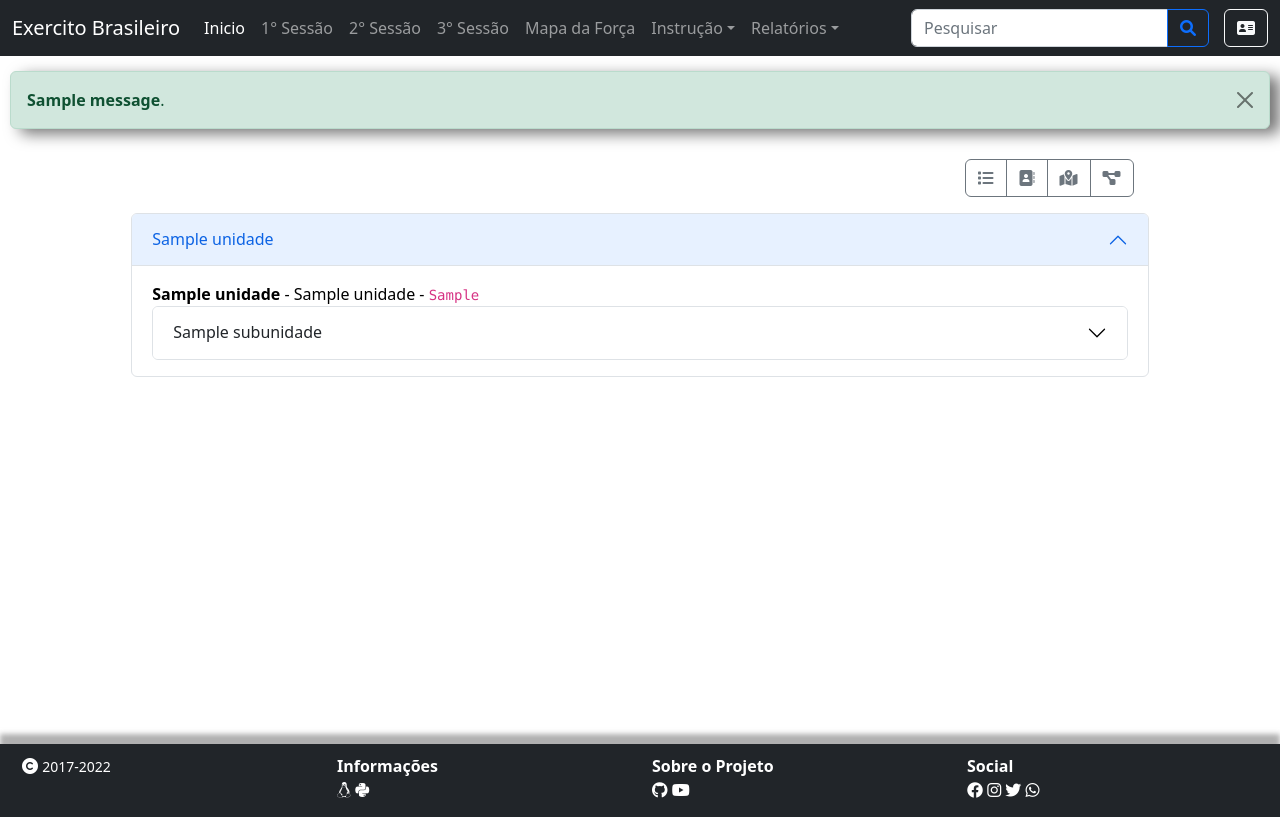
After one commit to teofanesp12/eb_django, a Django app: page /interno/militares/mapforce/tree in a window 1280 px wide. The commit adds this page. Run offline with Django 4.2, Linux system fonts and the light colour scheme; a user stored in the database is signed in; tables that the repository leaves empty hold one stand-in row (values such as "Sample post"); one stand-in notice (Sample message) is shown; some libraries are stand-ins or nearby versions.

Commit message:
Patch 16/10

```diff
--- a/base/templates/base_generic.html
+++ b/base/templates/base_generic.html
@@ -47,12 +47,13 @@
           </button>
         </div>
       </form>
+    <a type="button" class="btn btn-outline-light" href="{% url 'access:access-login-view' %}" style="margin-left: 15px;"><i class="fa-solid fa-address-card"></i></a>
     </div>
   </div>
 </nav>
 {% if messages %}
 {% for message in messages %}
-<div class="alert alert-{% if message.tags %}{{ message.tags }}{% else %}info{% endif %} alert-dismissible fade show " role="alert">
+<div class="alert alert-{% if message.tags %}{{ message.tags }}{% else %}info{% endif %} alert-dismissible fade show " role="alert" style="margin: 15px 10px 15px 10px;box-shadow: 10px 5px 15px #0000008a;">
   <strong>{{ message }}</strong>.
   <button type="button" class="btn-close" data-bs-dismiss="alert" aria-label="Fechar"></button>
 </div>
--- a/base/templates/base_generic_main.html
+++ b/base/templates/base_generic_main.html
@@ -28,6 +28,7 @@
 <nav class="navbar navbar-expand-sm navbar-dark bg-dark" aria-label="Third navbar example">
   <div class="container-fluid">
     <a class="navbar-brand" href="#">Exercito Brasileiro</a>
+
     <button class="navbar-toggler" type="button" data-bs-toggle="collapse" data-bs-target="#navbarsExample03" aria-controls="navbarsExample03" aria-expanded="false" aria-label="Toggle navigation">
       <span class="navbar-toggler-icon"></span>
     </button>
@@ -51,13 +52,14 @@
           </button>
         </div>
       </form>
+    <a type="button" class="btn btn-outline-light" href="{% url 'access:access-login-view' %}" style="margin-left: 15px;"><i class="fa-solid fa-address-card"></i></a>
     </div>
   </div>
 </nav>
 
 {% if messages %}
 {% for message in messages %}
-<div class="alert alert-{% if message.tags %}{{ message.tags }}{% else %}info{% endif %} alert-dismissible fade show " role="alert">
+<div class="alert alert-{% if message.tags %}{{ message.tags }}{% else %}info{% endif %} alert-dismissible fade show " role="alert" style="margin: 15px 10px 15px 10px;box-shadow: 10px 5px 15px #0000008a;">
   <strong>{{ message }}</strong>.
   <button type="button" class="btn-close" data-bs-dismiss="alert" aria-label="Fechar"></button>
 </div>
@@ -71,23 +73,35 @@
   <!-- Content here -->
 </main>
 
-<footer class="container-fluid" style="box-shadow: 0px -10px 5px #888888a8;">
-  <div class="row">
+<footer class="container-fluid text-white bg-dark" style="box-shadow: 0px -10px 5px #888888a8;">
+  <div class="row" style="padding: 10px;">
     <div class="col-md">
       <i class="fa-sharp fa-solid fa-copyright"></i>
       <small>2017-2022</small>
     </div>
+
+    <div class="col-md">
+      <strong>Informações</strong>
+      <div>
+        <a href="https://instagram.com/teofanesp12"><i class="fa-brands fa-linux" style="color: white; min-height:25px;"></i></a>
+        <a href="https://instagram.com/teofanesp12"><i class="fa-brands fa-python" style="color: white; min-height:25px;"></i></a>
+      </div>
+    </div>
+    <div class="col-md">
+      <strong>Sobre o Projeto</strong>
+      <div>
+        <a href="https://github.com/teofanesp12"><i class="fa-brands fa-github" style="color: white; min-height:25px;"></i></i></a>
+        <a href="https://instagram.com/teofanesp12"><i class="fa-brands fa-youtube" style="color: white; min-height:25px;"></i></a>
+      </div>
+    </div>
     <div class="col-md">
       <strong>Social</strong>
-      <div><a href="https://fb.com/teofanesp12"><i class="fa-brands fa-facebook"></i></a><small>@TEOFANESP12</small></div>
-      <div><a href="https://instagram.com/teofanesp12"><i class="fa-brands fa-instagram"></i></a><small>@TEOFANESP12</small></div>
-      <div><a href="https://github.com/teofanesp12"><i class="fa-brands fa-github"></i></i></a><small>@TEOFANESP12</small></div>
-    </div>
-    <div class="col-md">
-
-    </div>
-    <div class="col-md">
-
+      <div>
+        <a href="https://fb.com/teofanesp12"><i class="fa-brands fa-facebook" style="color: white; min-height:25px;"></i></a>
+        <a href="https://instagram.com/teofanesp12"><i class="fa-brands fa-instagram" style="color: white; min-height:25px;"></i></a>
+        <a href="https://twitter.com/teofanesp12"><i class="fa-brands fa-twitter" style="color: white; min-height:25px;"></i></a>
+        <a href="https://instagram.com/teofanesp12"><i class="fa-brands fa-whatsapp" style="color: white; min-height:25px;"></i></a>
+      </div>
     </div>
   </div>
 </footer>
--- a/base/templates/li_private.html
+++ b/base/templates/li_private.html
@@ -5,14 +5,21 @@
   <a class="nav-link">2° Sessão</a>
 </li>
 <li class="nav-item">
-  <a class="nav-link" href="{% url 'pp:home' %}">Programa Padrão</a>
+  <a class="nav-link" href="#">3° Sessão</a>
 </li>
 <li class="nav-item">
-  <a class="nav-link" href="{% url 'ndaca:home' %}">NDACA</a>
+  <a class="nav-link" href="{% url 'militar:militar-map_force_tree-view' %}">Mapa da Força</a>
+</li>
+<li class="nav-item dropdown">
+  <a class="nav-link dropdown-toggle" href="#" id="dropdownInst" data-bs-toggle="dropdown" aria-expanded="false">Instrução</a>
+  <ul class="dropdown-menu dropdown-menu-dark" aria-labelledby="dropdownInst">
+    <li><a class="dropdown-item" href="{% url 'pp:home' %}">Programa Padrão</a></li>
+    <li><a class="dropdown-item" href="{% url 'ndaca:home' %}">NDACA</a></li>
+  </ul>
 </li>
 <li class="nav-item dropdown">
   <a class="nav-link dropdown-toggle" href="#" id="dropdown03" data-bs-toggle="dropdown" aria-expanded="false">Relatórios</a>
-  <ul class="dropdown-menu" aria-labelledby="dropdown03">
+  <ul class="dropdown-menu dropdown-menu-dark" aria-labelledby="dropdown03">
     <li><a class="dropdown-item" href="{% url 'militar:militar-escolaridade-reportview' %}">Escolaridades</a></li>
     <li><a class="dropdown-item" href="{% url 'militar:militar-religiao-reportview' %}">Religião</a></li>
     <li><a class="dropdown-item" href="{% url 'militar:militar-geochart-reportview' %}">GeoRelatório</a></li>
--- /dev/null
+++ b/militares/templates/militares/mapforce/col_md_selecttype_view.html
@@ -0,0 +1,8 @@
+<div class="offset-md-9 col-md-3 mb-3">
+  <div class="btn-group" role="group" aria-label="Basic outlined example">
+    <a type="button" class="btn btn-outline-secondary" href="{% url 'militar:militar-map_force_tree-view' %}"><i class="fa-solid fa-list"></i></a>
+    <a type="button" class="btn btn-outline-secondary" href="{% url 'militar:militar-map_force_kaban-view' %}"><i class="fa-solid fa-address-book"></i></a>
+    <a type="button" class="btn btn-outline-secondary" href="{% url 'militar:militar-map_force_maps-view' %}"><i class="fa-solid fa-map-location-dot"></i></a>
+    <a type="button" class="btn btn-outline-secondary" href="{% url 'militar:militar-map_force_diagram-view' %}"><i class="fa-solid fa-diagram-project"></i></a>
+  </div>
+</div>
--- /dev/null
+++ b/militares/templates/militares/mapforce/tree.html
@@ -0,0 +1,104 @@
+{% extends "base_generic_main.html" %}
+{% load static %}
+
+{% block title %}Mapa da Força - Lista{% endblock title %}
+
+
+{% block content %}
+<div class="container-fluid" style="min-height:600px;">
+  <div class="row" style="padding:15px;">
+    {% include "militares/mapforce/col_md_selecttype_view.html" %}
+    <div class="offset-md-1 col-md-10">
+
+<div class="accordion" id="accordionPanelsStayOpenUnidade">
+{% for b in unidades %}
+  <div class="accordion-item">
+    <h2 class="accordion-header" id="panelsStayOpen-headingUnidade">
+      <button class="accordion-button" type="button" data-bs-toggle="collapse" data-bs-target="#panelsStayOpen-collapseUnidade" aria-expanded="true" aria-controls="panelsStayOpen-collapseUnidade">
+        {{ b.instance.nome }}
+      </button>
+    </h2>
+    <div id="panelsStayOpen-collapseUnidade" class="accordion-collapse collapse show" aria-labelledby="panelsStayOpen-headingUnidade">
+      <div class="accordion-body">
+        <strong>{{ b.instance.nome_historico }}</strong> - {{ b.instance.nome }} - <code>{{ b.instance.ref }}</code>
+        <div class="accordion" id="accordionPanelsStayOpenSubUnidade">
+          {% for s in b.filhos %}
+          <div class="accordion-item">
+            <h2 class="accordion-header" id="panelsStayOpen-headingSUnidade{{ s.instance.pk }}">
+              <button class="accordion-button collapsed" type="button" data-bs-toggle="collapse" data-bs-target="#panelsStayOpen-collapseSubUnidade{{ s.instance.pk }}" aria-expanded="true" aria-controls="panelsStayOpen-collapseSubUnidade{{ s.instance.pk }}">
+                {{ s.instance.nome }}
+              </button>
+            </h2>
+            <div id="panelsStayOpen-collapseSubUnidade{{ s.instance.pk }}" class="accordion-collapse collapse" aria-labelledby="panelsStayOpen-headingPelotao{{ s.instance.pk }}">
+              <div class="accordion-body">
+                <strong>{{ s.instance.nome }}</strong> - {{ s.instance.nome }} - <code>{{ s.instance.ref }}</code>
+                {% for p in s.filhos %}
+                  <div class="accordion-item">
+                    <h2 class="accordion-header" id="panelsStayOpen-headingPelotao{{ p.instance.pk }}">
+                      <button class="accordion-button collapsed" type="button" data-bs-toggle="collapse" data-bs-target="#panelsStayOpen-collapsePelotao{{ p.instance.pk }}" aria-expanded="true" aria-controls="panelsStayOpen-collapsePelotao{{ p.instance.pk }}">
+                        {{ p.instance.nome }}
+                      </button>
+                    </h2>
+                    <div id="panelsStayOpen-collapsePelotao{{ p.instance.pk }}" class="accordion-collapse collapse" aria-labelledby="panelsStayOpen-headingPelotao{{ p.instance.pk }}">
+                      <div class="accordion-body">
+                        <strong>{{ p.instance.nome }}</strong> - {{ p.instance.nome }} - <code>{{ p.instance.ref }}</code>
+                        {% for g in p.filhos %}
+                          <div class="accordion-item">
+                            <h2 class="accordion-header" id="panelsStayOpen-headingGC{{ g.instance.pk }}">
+                              <button class="accordion-button collapsed" type="button" data-bs-toggle="collapse" data-bs-target="#panelsStayOpen-collapseGC{{ g.instance.pk }}" aria-expanded="true" aria-controls="panelsStayOpen-collapseGC{{ g.instance.pk }}">
+                                {{ g.instance.nome }}
+                              </button>
+                            </h2>
+                            <div id="panelsStayOpen-collapseGC{{ g.instance.pk }}" class="accordion-collapse collapse" aria-labelledby="panelsStayOpen-headingGC{{ g.instance.pk }}">
+                              <div class="accordion-body table-responsive text-nowrap">
+                                <strong>{{ g.instance.nome }}</strong> - {{ g.instance.nome }} - <code>{{ g.instance.ref }}</code>
+<table class="table table-hover">
+  <thead>
+    <tr>
+      <th scope="col">#</th>
+      <th scope="col">Nome</th>
+      <th scope="col">Função</th>
+      <th scope="col">Celular</th>
+      <th scope="col">Ações</th>
+    </tr>
+  </thead>
+  <tbody>
+    {% for m in g.filhos %}
+    <tr>
+      <th scope="row">{{ m.numero }}</th>
+      <td>{{ m.nome }}</td>
+      <td>{{ m.funcao }}</td>
+      <td>{{ m.celular }}</td>
+      <td><a href="https://instagram.com/teofanesp12"><i class="fa-brands fa-whatsapp" style="color: black; min-height:25px;"></i></a>
+        <a href="https://instagram.com/teofanesp12"><i class="fa-solid fa-phone" style="color: black; min-height:22px;"></i></a>
+        <a href="https://instagram.com/teofanesp12"><i class="fa-regular fa-envelope" style="color: black; min-height:25px;"></i></a>
+        |
+        <a href="{% url 'militar:militar-edit_militar-view' pk=m.pk %}"><i class="fa-regular fa-pen-to-square" style="color: black; min-height:25px;"></i></a>
+      </td>
+    </tr>
+    {% endfor %}
+  </tbody>
+</table>
+                              </div>
+                            </div>
+                          </div>
+                        {% endfor %}
+                      </div>
+                    </div>
+                  </div>
+                {% endfor %}
+              </div>
+            </div>
+          </div>
+          {% endfor %}
+        </div>
+      </div>
+    </div>
+  </div>
+{% endfor %}
+</div>
+
+    </div>
+  </div>
+</div>
+{% endblock content %}
--- a/militares/urls.py
+++ b/militares/urls.py
@@ -25,11 +25,19 @@ urlpatterns = [
     path('militares/adicionar/', views.create_militar, name='militar-create_militar-view'),
     path('militares/<int:pk>/', views.MilitarDetailView.as_view(), name='militar-detail-view'),
     path('militares/<int:pk>/editar/', views.edit_militar, name='militar-edit_militar-view'),
+
+    # Relatorios
     path('militares/<int:pk>/assentamentos/', views.gerate_assentamentos, name='militar-assentamentos-reportview'),
     path('escolaridade/relatorio/', views.escolaridade_report, name='militar-escolaridade-reportview'),
     path('religiao/relatorio/', views.religiao_report, name='militar-religiao-reportview'),
     path('geochart/relatorio/', views.geochart_report, name='militar-geochart-reportview'),
 
+    # Mapa da Força
+    path('militares/mapforce/tree', views.map_force_tree, name='militar-map_force_tree-view'),
+    path('militares/mapforce/kaban', views.map_force_kaban, name='militar-map_force_kaban-view'),
+    path('militares/mapforce/maps', views.map_force_maps, name='militar-map_force_maps-view'),
+    path('militares/mapforce/diagram', views.map_force_diagram, name='militar-map_force_diagram-view'),
+
     # Jsons
     path('militares/pelotoes/json', views.get_pelotao_json, name='militar-get_pelotao-json'),
     path('militares/gcs/json', views.get_gc_json, name='militar-get_gc-json'),
--- a/militares/views.py
+++ b/militares/views.py
@@ -1,10 +1,13 @@
 from django.shortcuts import render, redirect
 from django.views import generic
+from django.contrib import messages
 from django.contrib.auth.mixins import LoginRequiredMixin
+from django.contrib.auth.decorators import login_required
 from django.http import JsonResponse
 # Create your views here.
 
-from .models import Militar, Graduacao, Pelotao, GrupoCombate
+from .models import Militar, Graduacao
+from .models import Unidade, SubUnidade, Pelotao, GrupoCombate
 from base.models import Escolaridade, Religiao
 from boletin.models import BoletinDocumento
 
@@ -42,8 +45,10 @@ def edit_militar(request, pk):
     if request.POST:
         form = MilitarForm(request.POST, request.FILES, instance=instance)
         form.save()
+        messages.add_message(request, messages.SUCCESS, 'Salvo com Sucesso!')
     else:
         form = MilitarForm(instance=instance)
+        # messages.add_message(request, messages.INFO, 'Hello world.')
 
     context['form'] = form
     return render(request, 'militares/militar_edit.html', context)
@@ -60,9 +65,11 @@ def create_militar(request):
         form = MilitarForm(request.POST, request.FILES)
         if form.is_valid():
             form.save()
+            messages.add_message(request, messages.SUCCESS, 'Salvo com Sucesso!')
             return redirect(form.instance)
         else:
             context['form'] = form
+            messages.add_message(request, messages.WARNING, 'Confira as suas informações!')
             return render(request, 'militares/militar_edit.html', context)
     context = {}
     form = MilitarForm()
@@ -135,6 +142,52 @@ def geochart_report(request):
 
     return render(request, 'militares/geochart_militares.html', context)
 
+#
+# Mapa da Força
+#
+class normal(object):
+    def __init__(self):
+        self.instance = None
+        self.filhos = []
+
+@login_required
+def map_force_tree(request):
+    context = {}
+    context["unidades"] = []
+    for b in Unidade.objects.all():
+        b0 = normal()
+        b0.instance = b
+        for s in SubUnidade.objects.filter(unidade=b.pk):
+            s0 = normal()
+            s0.instance = s
+            for p in Pelotao.objects.filter(subunidade=s.pk):
+                p0 = normal()
+                p0.instance = p
+                for g in GrupoCombate.objects.filter(pelotao=p.pk):
+                    g0 = normal()
+                    g0.instance = g
+                    for m in Militar.objects.filter(grupo_combate=g.pk):
+                        g0.filhos.append(m)
+                    p0.filhos.append(g0)
+                s0.filhos.append(p0)
+            b0.filhos.append(s0)
+        context["unidades"].append(b0)
+    return render(request, 'militares/mapforce/tree.html', context)
+@login_required
+def map_force_kaban(request):
+    context = {}
+
+    return render(request, 'militares/mapforce/kaban.html', context)
+@login_required
+def map_force_maps(request):
+    context = {}
+
+    return render(request, 'militares/mapforce/maps.html', context)
+@login_required
+def map_force_diagram(request):
+    context = {}
+
+    return render(request, 'militares/mapforce/diagram.html', context)
 
 def get_pelotao_json(request):
     json = {}
```
Also changed, not shown: militares/templates/militares/mapforce/diagram.html (added, +13 -0 lines), militares/templates/militares/mapforce/kaban.html (added, +13 -0 lines), militares/templates/militares/mapforce/maps.html (added, +13 -0 lines), militares/templates/militares/militar_edit.html (+9 -6 lines), README.md, base/static/leaflet/dist/leaflet.js, 3 other files.
